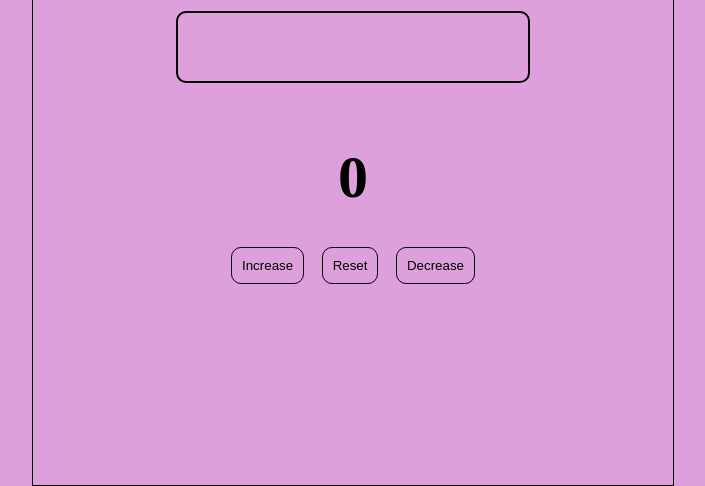
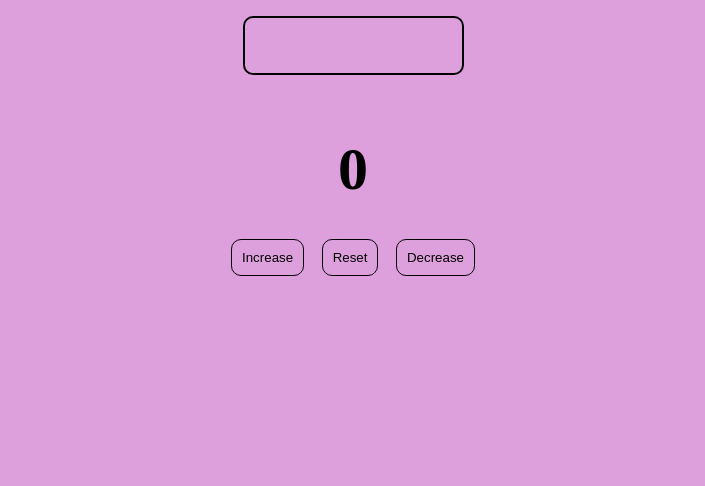
Before and after one commit to Hawwass1/Counter, a plain HTML site: page index.html in a window 1280 px wide. Shown: the part 316-802 px from the top of the page, without its empty margins (287-992 px from the left). Drawn offline with Linux system fonts and the light colour scheme.

Commit message:
removed border box

```diff
--- a/index.html
+++ b/index.html
@@ -28,7 +28,7 @@
             outline: none;
             border: 2px solid #000;
             border-radius: 10px;
-            font-size: 1.5rem;
+            font-size: 1 rem;
             text-align: center;
             margin-bottom: 30px;
         }
@@ -45,12 +45,6 @@
         #input{
             display:inline-block;
             margin-top: 100px;
-        }
-        .content{
-        width:50%;
-        border: 1px solid black;
-        margin: auto;
-        height: 100vh;
         }
     </style>
 </head>
```
